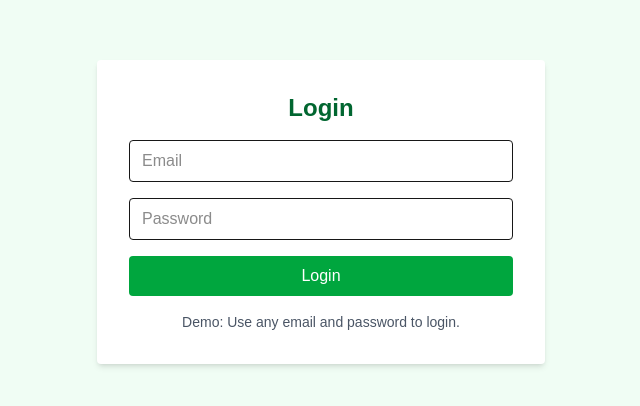
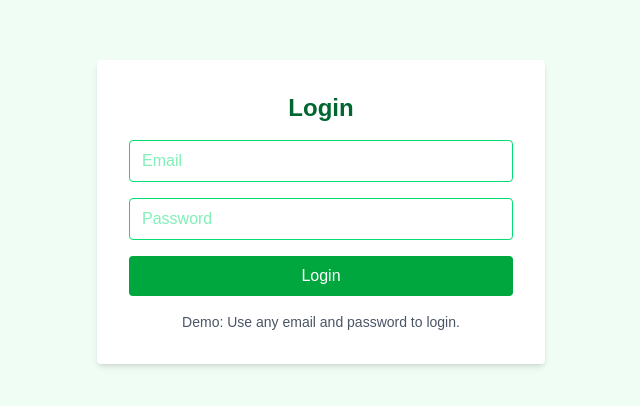
Before and after one commit to webdevdano/unitedFarms, a Next.js app: page /login in a window 1280 px wide. Shown: the part 188-594 px from the top of the page, without its empty margins (319-959 px from the left). Built offline with nearby package versions, Linux system fonts and the light colour scheme.

Commit message:
changed font color in login

```diff
--- a/app/login/page.tsx
+++ b/app/login/page.tsx
@@ -37,7 +37,7 @@ export default function LoginPage() {
           onChange={(e) => setEmail(e.target.value)}
           placeholder="Email"
           required
-          className="w-full border px-3 py-2 rounded"
+          className="w-full border text-green-400 px-3 py-2 rounded"
         />
         <input
           type="password"
@@ -45,7 +45,7 @@ export default function LoginPage() {
           onChange={(e) => setPassword(e.target.value)}
           placeholder="Password"
           required
-          className="w-full border px-3 py-2 rounded"
+          className="w-full border text-green-400 px-3 py-2 rounded"
         />
         <button
           type="submit"
```
